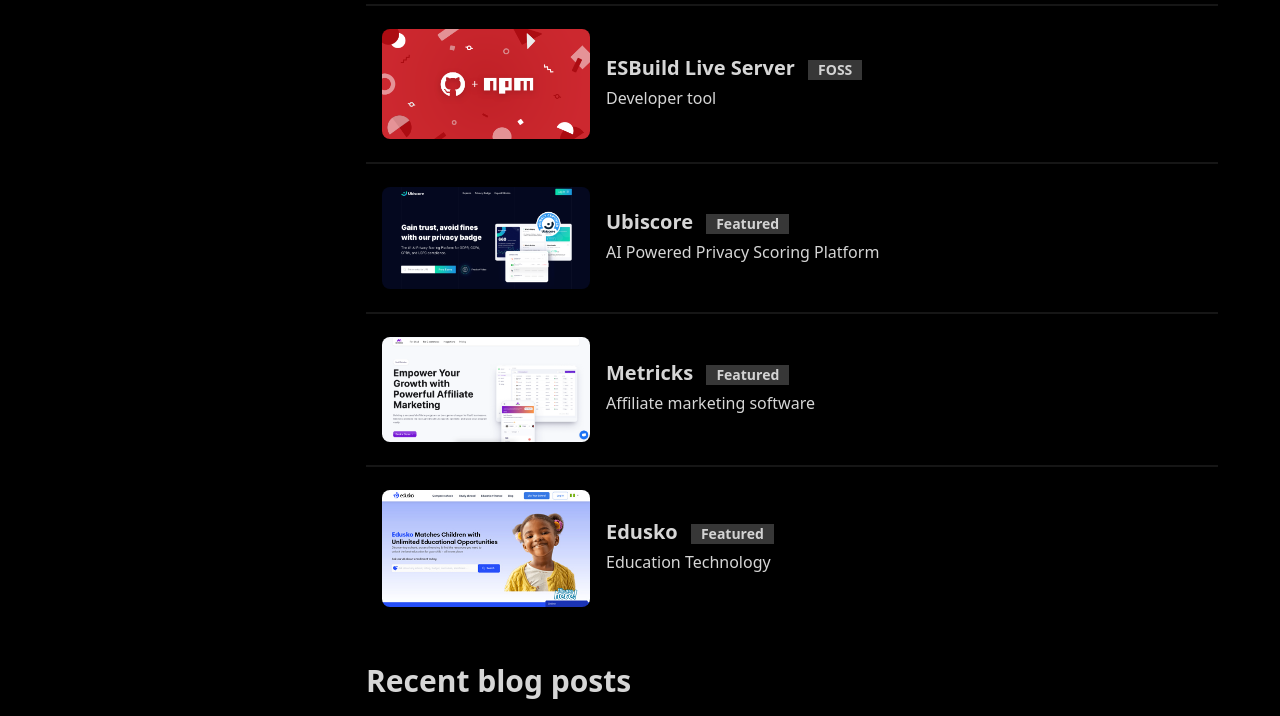
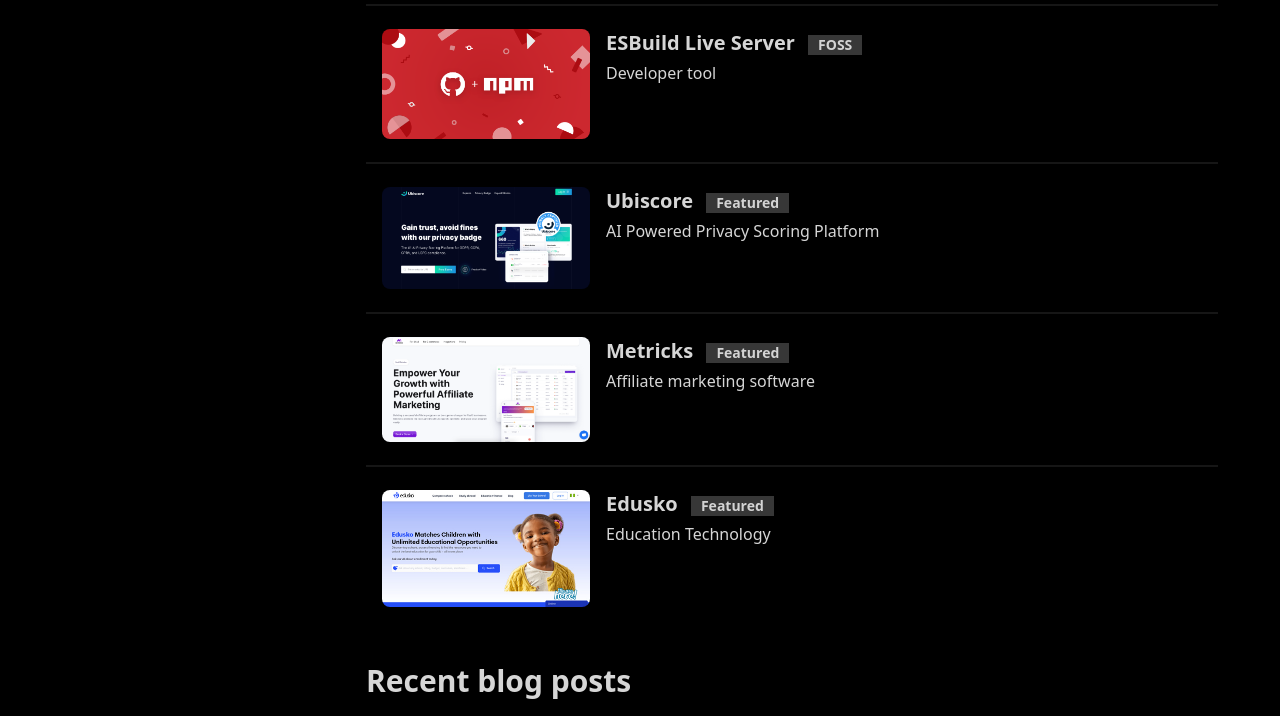
Before and after one commit to ojolowoblue/portfolio, an Astro site: page / in a window 1280 px wide. Shown: the part 813-1529 px from the top of the page. Built offline with nearby package versions, Linux system fonts and the light colour scheme; Astro itself is replaced by a stand-in of ours.

Commit message:
fix: Adjust alignment of content in HorizontalCard component for improved layout

```diff
--- a/src/components/HorizontalCard.astro
+++ b/src/components/HorizontalCard.astro
@@ -8,7 +8,7 @@
   class="rounded-lg bg-base-100 hover:shadow-xl transition ease-in-out hover:scale-[102%]"
 >
   <a href={url} target={target}>
-    <div class="hero-content flex-col md:flex-row">
+    <div class="hero-content flex-col md:flex-row md:items-start">
       {
         img && (
           <Image
```
